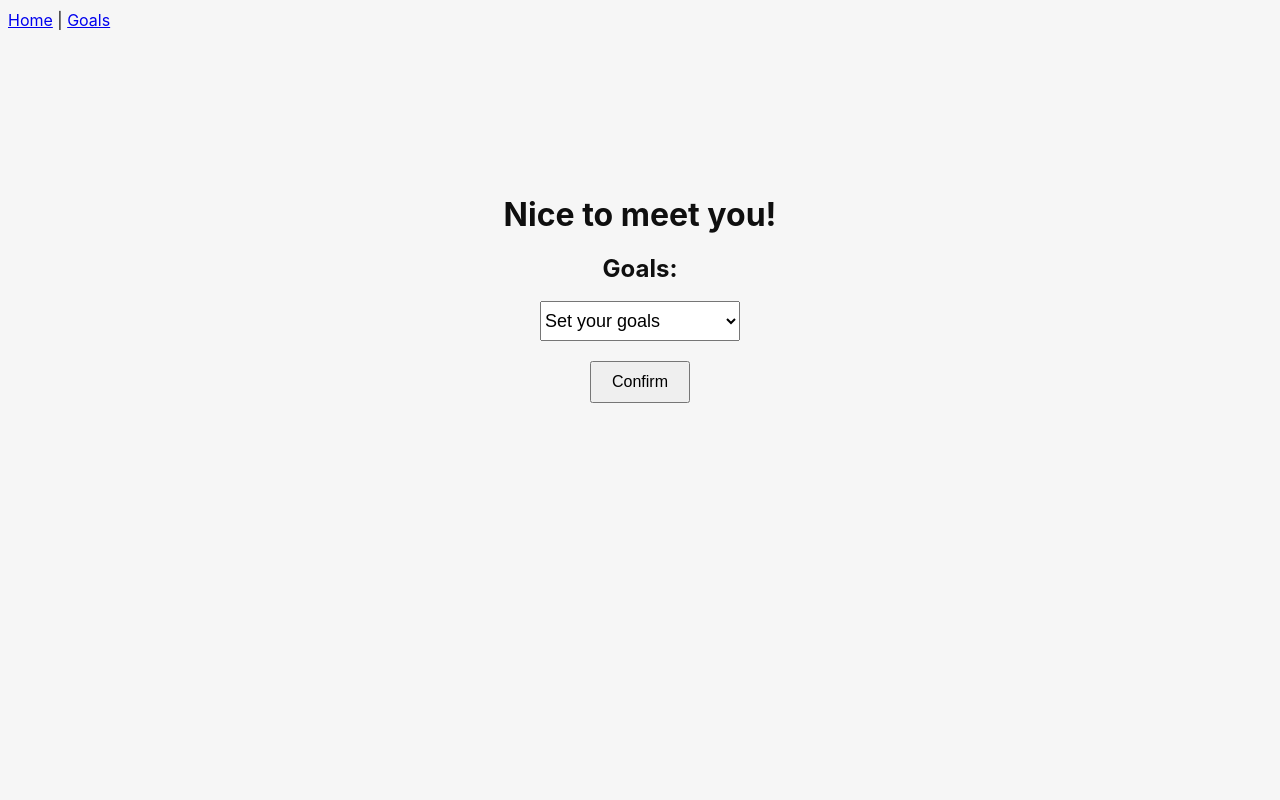
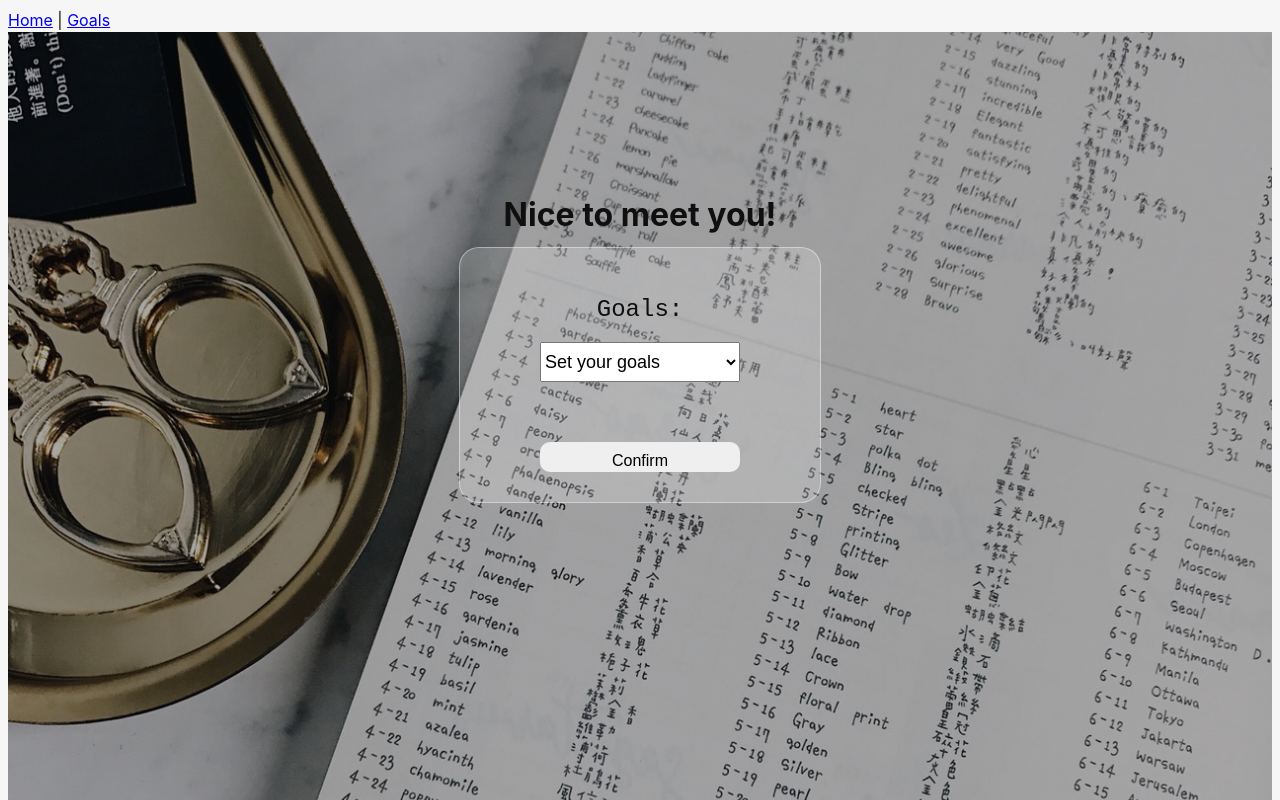
Before and after one commit to maxtseng0726/world_up, a Vue app: page /#/goals in a window 1280 px wide. Shown: the top 800 px of the page. Built offline with nearby package versions, Linux system fonts and the light colour scheme.

Commit message:
feat: add background and glass effect for goals page

```diff
--- a/src/views/Goals.vue
+++ b/src/views/Goals.vue
@@ -28,6 +28,11 @@
 main {
   text-align: center;
   padding-top: 150px;
+  background-image:
+    linear-gradient(#00000055, #00000055), url("../assets/bg.jpg");
+  background-size: cover;
+  background-position: center;
+  min-height: 100vh;
 }
 
 h1 {
@@ -37,10 +42,19 @@ h1 {
 h2 {
   font-size: 24px;
   margin-bottom: 20px;
+  font-family: "courier new", courier, monospace;
+  font-weight: 500;
 }
 
 .goal-selection {
   margin-top: 30px;
+  text-align: center;
+  background-color: #ffffff33;
+  border-radius: 20px;
+  width: 300px;
+  border: 1px solid #ffffff66;
+  padding: 30px;
+  margin: 0 auto;
 }
 
 select {
@@ -54,5 +68,15 @@ select {
 .confirm-btn {
   padding: 10px 20px;
   font-size: 16px;
+  width: 200px;
+  height: 30px;
+  margin-top: 40px;
+  border-radius: 10px;
+  border: none;
+}
+
+.confirm-btn:hover {
+  background-color: #202da0;
+  color: white;
 }
 </style>
```
Also changed, not shown: src/assets/bg.jpg (added).
